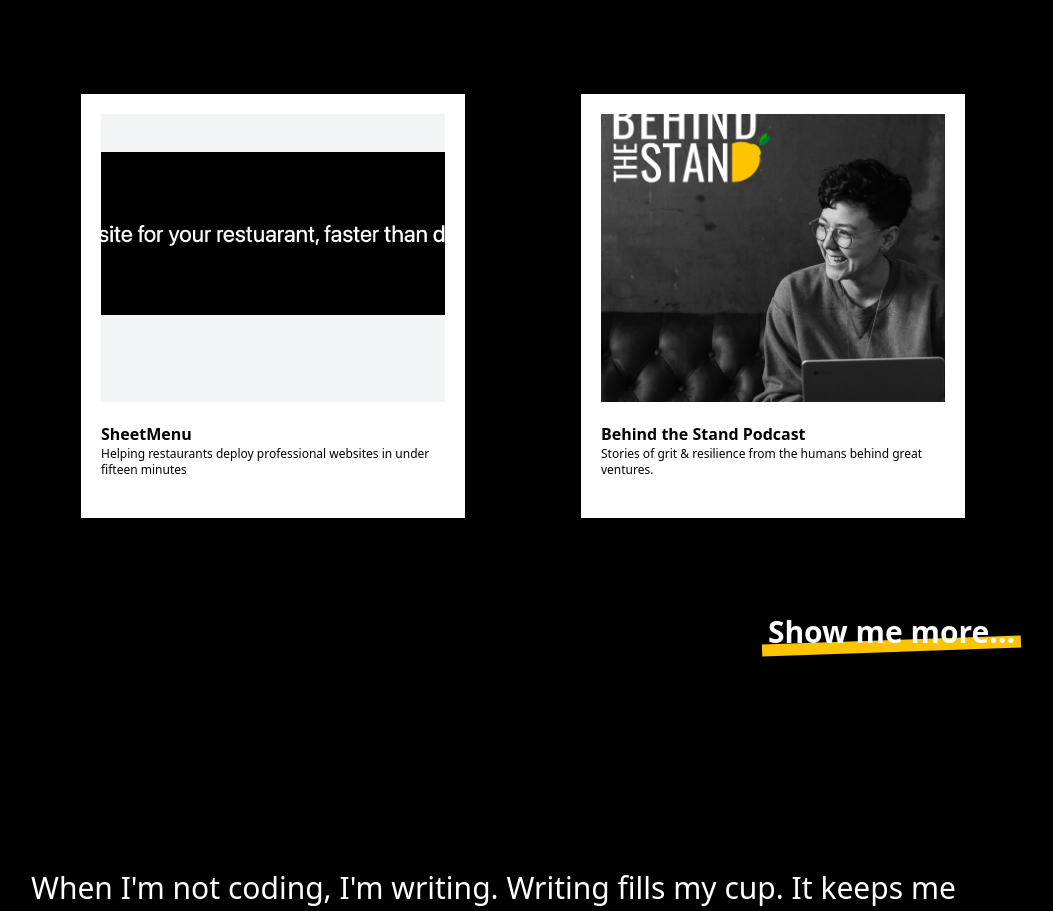
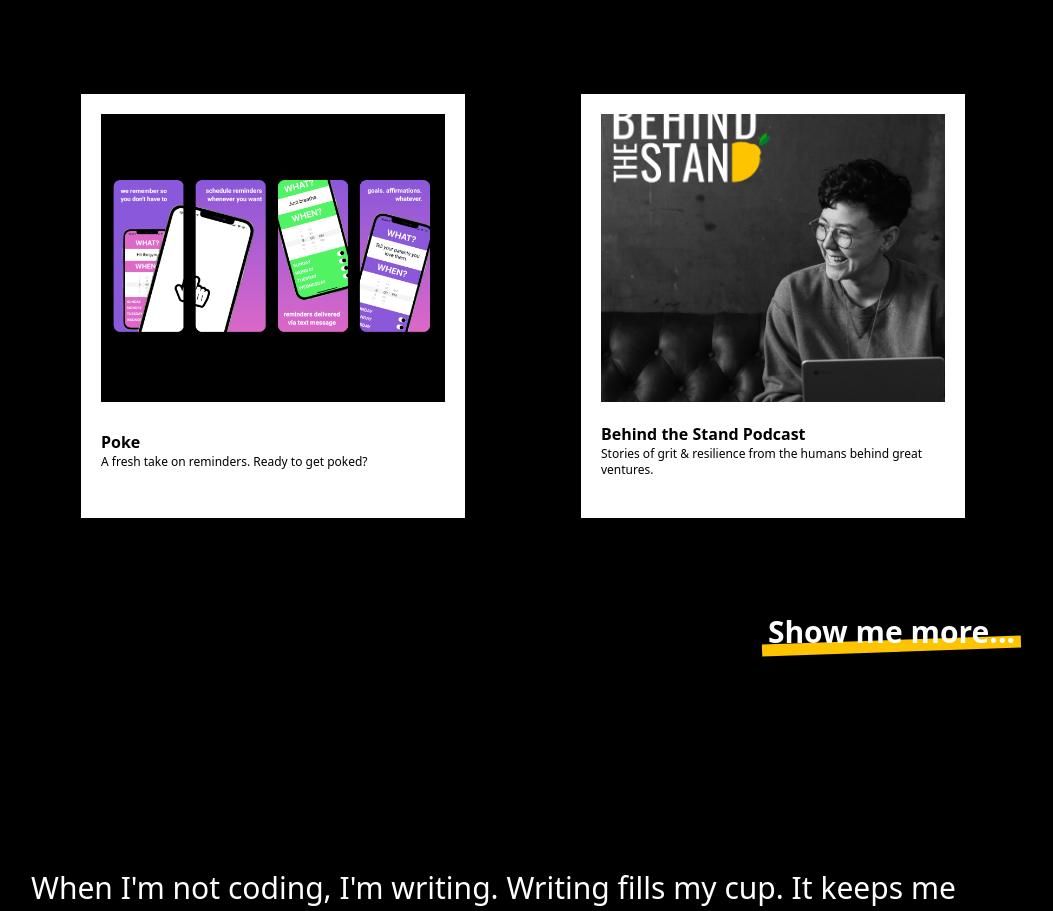
Before and after one commit to alicelovescake/nibbles-n-bytes, a Next.js app: page / in a window 1280 px wide. Shown: the part 1826-2737 px from the top of the page, without its empty margins (117-1170 px from the left). Built offline with nearby package versions, Linux system fonts and the light colour scheme.

Commit message:
fix: project layout

```diff
--- a/data/posts/adventure.md
+++ b/data/posts/adventure.md
@@ -1,6 +1,6 @@
 ---
 title: "The Adventure that Defines Me"
-excerpt: "Nibbles and bytes of how adventurous has evolved from exploring the world in new ways to exploring the limits of my comfort zone"
+excerpt: "How adventurous has evolved from exploring the world in new ways to exploring the limits of my comfort zone"
 coverImage: "/assets/blog/adventure/cover2.jpg"
 date: "2021-11-02"
 ogImage:
@@ -27,7 +27,7 @@ To me, no one in the world is less qualified than me. The more I learn, the more
 
 Over the last two months, I’ve settled into my first technical role at a company called Rivian. [Rivian](https://rivian.com/) is striving to keep the world adventurous by inventing technology that enables more sustainable ways of exploring. While here, I’ve been inspired to step up to tough challenges (what’s harder than solving climate change?) and embrace the uncertainty that comes with new adventures. As the CEO RJ put it,
 
-*“The scale of the challenge is enormous, but we're lucky to be a part of this — to be able to help solve how we shift our planet’s energy and transportation systems entirely away from fossil fuel."*
+_“The scale of the challenge is enormous, but we're lucky to be a part of this — to be able to help solve how we shift our planet’s energy and transportation systems entirely away from fossil fuel."_
 
 Although Rivian’s mission is no easy feat, every Rivian employee I’ve met so far has greeted the unknown with open arms. They put their fears aside to stop at nothing to leave the planet better than they found it. They’ve inspired me to harness the adventurous spirit again. To free myself of self-doubt and get comfortable with the uncomfortable.
 
--- a/data/projects/poke.md
+++ b/data/projects/poke.md
@@ -21,33 +21,31 @@ Check out the demo!
 
 ## 🔨 How did we build it?
 
-### Frontend framework and libraries
+### Frontend
 
-> [Expo](https://expo.dev/) : A free and open source framework for making universal React applications
+> [Expo](https://expo.dev/): A free and open source framework for making universal React applications
 
 **Fast development:** We didn't need to do any native mobile coding using Swift or Java. In the end, we did have to use [Xcode](https://developer.apple.com/xcode/) to launch to the Apple store but Expo gave us all the tools and APIs to quickly build and deploy our React Native app.
 
-> [React Native](https://reactnative.dev/) : Written in JavaScript, rendered with native code, a framework to develop mobile apps
+> [React Native](https://reactnative.dev/): Written in JavaScript, rendered with native code, a framework to develop mobile apps
 
-**Developer Productivity**: I loved being able to take advantage of all the productivity features in React Native. Everything from hot reloading to composable [core components](https://reactnative.dev/docs/components-and-apis), it all made it easier to iterate fast using syntax I was already familiar with.
+**Developer productivity**: I loved being able to take advantage of all the productivity features in React Native. Everything from hot reloading to composable [core components](https://reactnative.dev/docs/components-and-apis), it all made it easier to iterate fast using syntax I was already familiar with.
 
-> [React Navigation](https://reactnavigation.org/) : Package for routing and navigation
+> [Flipper](https://fbflipper.com/): Extensible mobile app debugger
 
-> [Flipper](https://fbflipper.com/) : Extensible mobile app debugger
+**Easy to use**: Which developer writes perfect code? Not me. I was able to test my assumptions and view errors with Flipper's log viewer, React dev tools and network inspector.
 
-**Easy to use**: I had to give a special shoutout to these companions for making my life so easy when it came to seamless navigation between screens and solving bugs!
+### Backend
 
-### Backend framework
+> [Nest JS](https://nestjs.com/): A progressive Node.js framework for building scalable server-side applications
 
-> [Nest JS](https://nestjs.com/) : A progressive Node.js framework for building scalable server-side applications
+**Flexible yet rigid**: Nest's opinionated structure, code generators, and CLI saved us a lot of time in setting up our APIs. Yet it was flexible enough for us to integrate with our custom auth provider and create unique decorators.
 
-**Flexible yet Rigid**: Nest's opinionated structure, code generators, and CLI saved us a lot of time in setting up our APIs. Yet it was flexible enough for us to integrate with our custom auth provider and create unique decorators.
-
-> [Supabase](https://supabase.com/) : The open source Firebase alternative
+> [Supabase](https://supabase.com/): The open source Firebase alternative
 
 **Up and running in no time**: I never imagined that I can set up auth and a database with a few lines of code. Supabase is not perfect, but it was so easy to get a relational Postgres database running and auth that generated JWT tokens.
 
-> [Twilio](https://www.twilio.com/) : Communication APIs for SMS, Voice, Video
+> [Twilio](https://www.twilio.com/): Communication APIs for SMS, Voice, Video
 
 **Good documentation**: Poke would not be possible without Twilio. Their documentation gave me great examples to integrate with their API to text users reminders and also hooks up with Supabase for text-based auth!
 
@@ -55,13 +53,13 @@ Check out the demo!
 
 ### Building in Public is scary but fun!
 
-Building in public makes me feel very self conscious. Suddenly I'm not struggling to solve a bug on my own but people are watching me as I do it. Every Sunday at 12 pm PST, my partner and I [stream on Twitch](https://www.twitch.tv/12products), alternating who codes each time.
+Building in public makes me feel very self conscious. Not only am I struggling to solve a bug on my own but people are watching me as I do it. Every Sunday at 12 pm PST, my partner and I [stream on Twitch](https://www.twitch.tv/12products), alternating who codes each time.
 
 During one of the streams where I was coding, 78 people viewed me stumble my way through building a screen to create reminders and 2 hours later fist pumping the air when it worked. Although I was hesitant to code in public as a beginner, I learned to have fun and meet a supportive community along the way!
 
 ### Copying Code !== Cheating
 
-I found a great [Youtube tutorial](https://www.youtube.com/channel/UCMCcqbJpyL3LAv3PJeYz2bg) that walked through how to build your first React Native app. As I followed along, I suddenly felt shame in copying some of the code in the video. Am I really practicing to become a good engineer if I don't write original code? Am I taking shortcuts by taking someone else's code?
+I found a great [YouTube tutorial](https://www.youtube.com/channel/UCMCcqbJpyL3LAv3PJeYz2bg) that walked through how to build your first React Native app. As I followed along, I suddenly felt shame in copying some of the code in the video. Am I really practicing to become a good engineer if I don't write original code? Am I taking shortcuts by taking someone else's code?
 
 At the end of the day, I'm incredibly grateful for the plethora of online resources to enable developers to be successful. Yes, I've copied code from tutorials and gotten answers from StackOverflow, but I'm also building and learning along the way. So maybe copying code is not cheating, it is part of learning!
 
@@ -69,9 +67,9 @@ At the end of the day, I'm incredibly grateful for the plethora of online resour
 
 There are so many buzzwords in technical documentation that I can read something 100 times and still not understand. Take for example a simple term we've all heard of:
 
-> API : application programming interface that is a set of protocols that adhere to HTTP and REST standards for building and integrating application software.
+> API: application programming interface that is a set of protocols that adhere to HTTP and REST standards for building and integrating application software.
 
-If you were me, you would be thinking - What the hell is an interface? How does a protocol work? What is the difference between REST and HTTP? What does an application software look like?
+If you were me, you would be thinking - what the hell is an interface? How does a protocol work? What is the difference between REST and HTTP? What does an application software look like?
 
 What I learned is that you have to _do_ to learn. You have to throw yourself to the unknown and face the problems head on to actually understand the tools and concepts. Coding is _not_ something you learn in a textbook or watch in a tutorial. Coding is something you learn by hacking and getting out of your comfort zone. Trying all these new tools building Poke this month has helped me grow a ton!
 
--- a/pages/index.js
+++ b/pages/index.js
@@ -9,7 +9,7 @@ import Link from "next/link";
 import { useRouter } from "next/router";
 import { IoIosArrowRoundDown } from "react-icons/io";
 
-export default function Index({ latestPost }) {
+export default function Index({ latestPost, lastestProject }) {
   const router = useRouter();
 
   return (
@@ -73,14 +73,12 @@ export default function Index({ latestPost }) {
 
             <div className="grid md:grid-cols-1 lg:grid-cols-2 gap-4">
               <Polaroid
-                image="assets/projects/sheet-menu/cover.png"
-                route="/projects/sheet-menu"
+                image={lastestProject.coverImage}
+                route={`/projects/${lastestProject.slug}`}
                 rotate="hover:rotate-3"
               >
-                <p className="font-bold">SheetMenu</p>
-                <p className="text-xs">
-                Helping restaurants deploy professional websites in under fifteen minutes
-                </p>
+                <p className="font-bold">{lastestProject.title}</p>
+                <p className="text-xs">{lastestProject.excerpt}</p>
               </Polaroid>
 
               <Polaroid
@@ -144,9 +142,17 @@ export async function getStaticProps() {
     "excerpt",
   ]);
 
+  const allProjects = getAllContent("projects", [
+    "title",
+    "date",
+    "slug",
+    "coverImage",
+    "excerpt",
+  ]);
   const latestPost = allPosts[0];
+  const lastestProject = allProjects[0];
 
   return {
-    props: { latestPost },
+    props: { latestPost, lastestProject },
   };
 }
```
